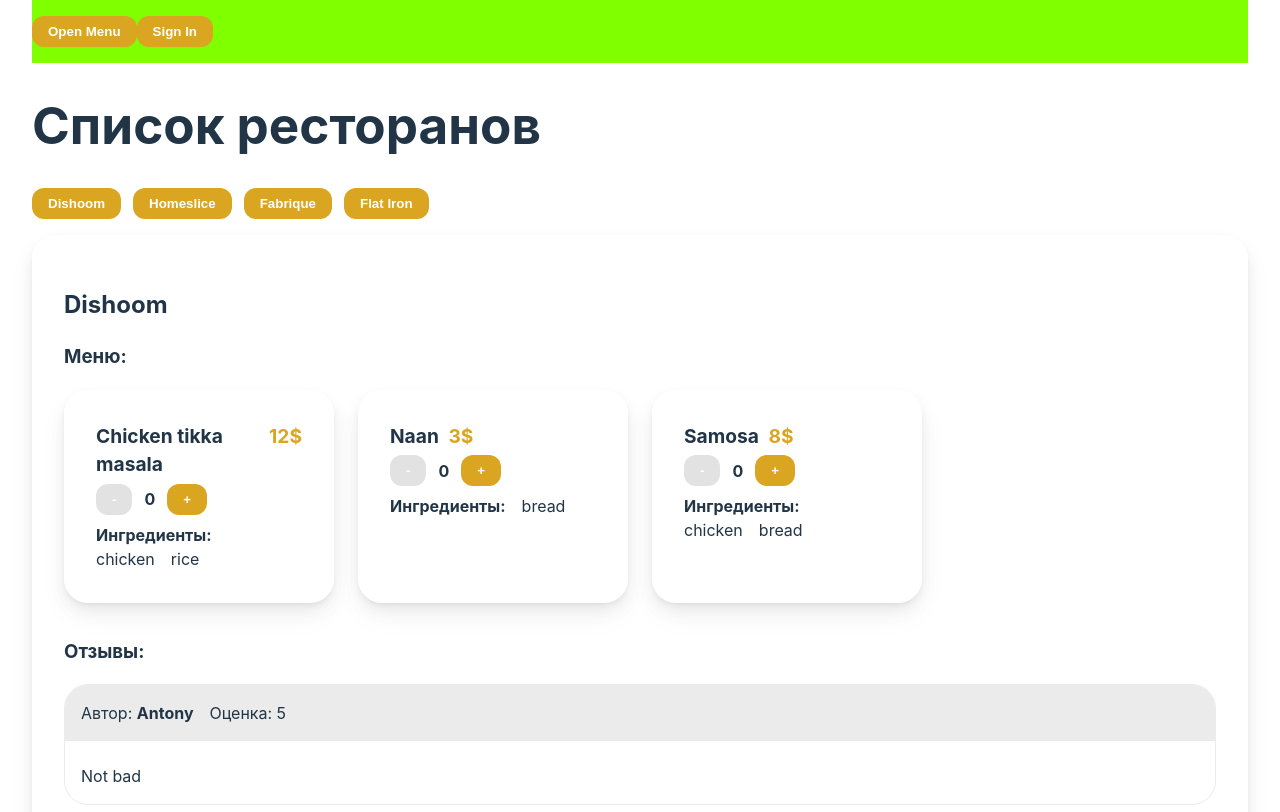
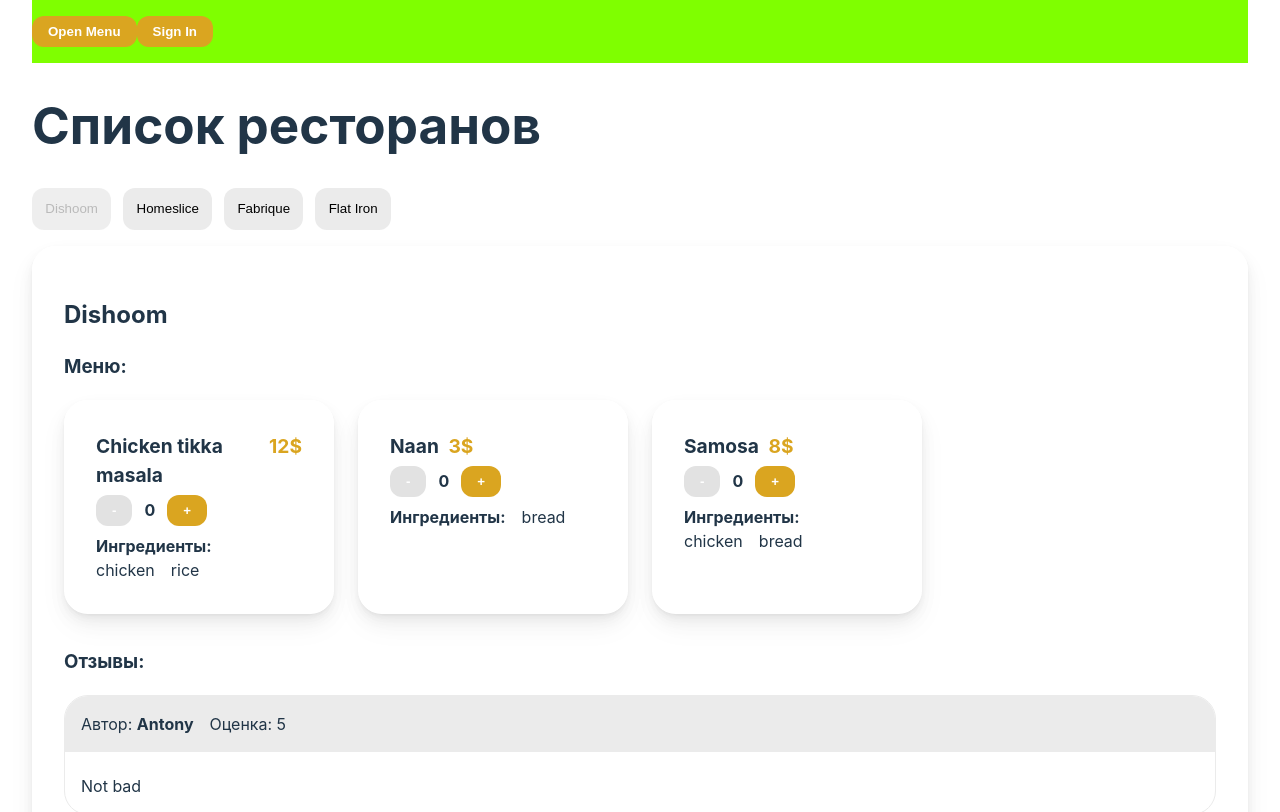
Before and after one commit to alex-stroev/react-2024-91-15, a React (Vite) app: page / in a window 1280 px wide. Shown: the top 812 px of the page. Built offline with nearby package versions, Linux system fonts and the light colour scheme.

Commit message:
tabs moved to separate component

```diff
--- /dev/null
+++ b/src/components/RestaurantTabs/component.jsx
@@ -0,0 +1,9 @@
+import styles from "./styles.module.scss";
+
+export const RestaurantTabs = ({ onclick, children, isCurrent }) => {
+    return (
+        <button onClick={() => onclick()} className={styles.tab} disabled={isCurrent}>
+            {children}
+        </button>
+    );
+};
--- /dev/null
+++ b/src/components/RestaurantTabs/styles.module.scss
@@ -0,0 +1,13 @@
+.tab {
+    border: none;
+    outline: none;
+    cursor: pointer;
+    background-color: #ebebeb;
+    padding: 1em;
+    border-radius: 12px;
+
+    &:disabled {
+        opacity: 0.8;
+        cursor: default;
+    }
+}
--- a/src/components/Restaurants/component.jsx
+++ b/src/components/Restaurants/component.jsx
@@ -1,27 +1,29 @@
 import { useState } from "react";
 import { restaurants } from "../../materials/mock";
 import { Restaurant } from "../Restaurant/component";
-import { Button } from "../Button/component";
 import styles from "./styles.module.scss";
+import { RestaurantTabs } from "../RestaurantTabs/component";
 
 export const Restaurants = () => {
-    const [activeRestaurantIndex, setActiveRestaurantIndex] = useState(0);
+    const initialActiveRestaurantID = restaurants[0].id;
+    const [activeRestaurantID, setActiveRestaurantID] = useState(initialActiveRestaurantID);
+
     return (
         <div>
             <h1>Список ресторанов</h1>
-
             <nav className={styles.nav}>
-                {restaurants.map((restaurant, index) => (
-                    <Button
+                {restaurants.map((restaurant) => (
+                    <RestaurantTabs
+                        isCurrent={restaurant.id === activeRestaurantID}
                         onclick={() => {
-                            setActiveRestaurantIndex(index);
+                            setActiveRestaurantID(restaurant.id);
                         }}
                     >
                         {restaurant.name}
-                    </Button>
+                    </RestaurantTabs>
                 ))}
             </nav>
-            <Restaurant restaurant={restaurants[activeRestaurantIndex]} />
+            <Restaurant restaurant={restaurants.find((restaurant) => restaurant.id === activeRestaurantID)} />
         </div>
     );
 };
```
